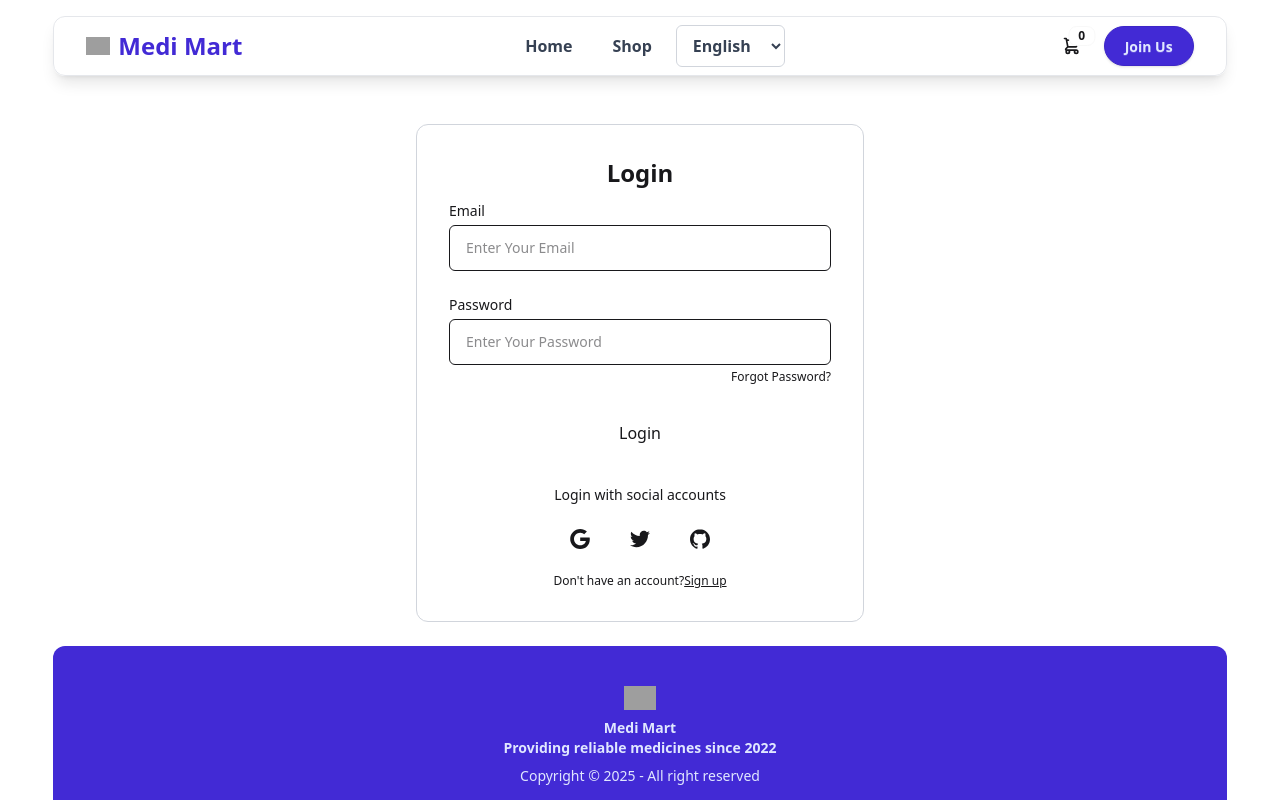
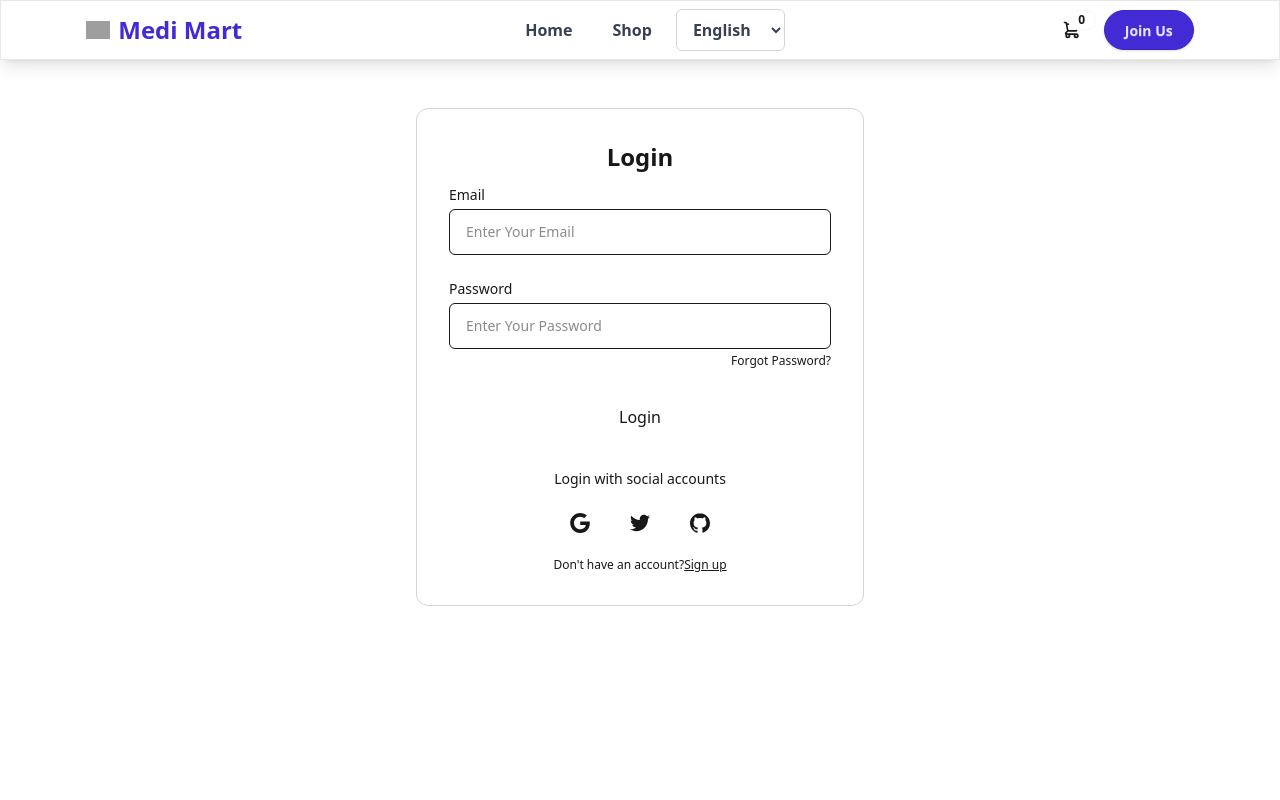
Before and after one commit to Mehedi-Hasan-code/Medi-Mart, a React (Vite) app: page /login in a window 1280 px wide. Shown: the top 800 px of the page. Built offline with nearby package versions, Linux system fonts and the light colour scheme; no server answers; grey boxes are pictures that could not be loaded; what @react-pdf/renderer would draw is missing.

Commit message:
made the nav and footer full width

```diff
--- a/src/Components/Common/Footer.jsx
+++ b/src/Components/Common/Footer.jsx
@@ -17,7 +17,7 @@ const Footer = () => {
       </aside>
       <nav>
         <div className="grid grid-flow-col gap-4">
-          <a>
+          <a href='https://x.com/MehediHasaDev' target='_blank'>
             <svg
               xmlns="http://www.w3.org/2000/svg"
               width="24"
@@ -28,7 +28,7 @@ const Footer = () => {
               <path d="M24 4.557c-.883.392-1.832.656-2.828.775 1.017-.609 1.798-1.574 2.165-2.724-.951.564-2.005.974-3.127 1.195-.897-.957-2.178-1.555-3.594-1.555-3.179 0-5.515 2.966-4.797 6.045-4.091-.205-7.719-2.165-10.148-5.144-1.29 2.213-.669 5.108 1.523 6.574-.806-.026-1.566-.247-2.229-.616-.054 2.281 1.581 4.415 3.949 4.89-.693.188-1.452.232-2.224.084.626 1.956 2.444 3.379 4.6 3.419-2.07 1.623-4.678 2.348-7.29 2.04 2.179 1.397 4.768 2.212 7.548 2.212 9.142 0 14.307-7.721 13.995-14.646.962-.695 1.797-1.562 2.457-2.549z"></path>
             </svg>
           </a>
-          <a>
+          <a href='https://www.youtube.com' target='_blank'>
             <svg
               xmlns="http://www.w3.org/2000/svg"
               width="24"
@@ -39,7 +39,7 @@ const Footer = () => {
               <path d="M19.615 3.184c-3.604-.246-11.631-.245-15.23 0-3.897.266-4.356 2.62-4.385 8.816.029 6.185.484 8.549 4.385 8.816 3.6.245 11.626.246 15.23 0 3.897-.266 4.356-2.62 4.385-8.816-.029-6.185-.484-8.549-4.385-8.816zm-10.615 12.816v-8l8 3.993-8 4.007z"></path>
             </svg>
           </a>
-          <a>
+          <a href='https://web.facebook.com/quazimehedi.hasan.52'target='_blank'>
             <svg
               xmlns="http://www.w3.org/2000/svg"
               width="24"
--- a/src/Components/Common/Navbar/Navbar.jsx
+++ b/src/Components/Common/Navbar/Navbar.jsx
@@ -10,8 +10,10 @@ import Logo from '../Logo/Logo';
 const Navbar = () => {
   const { user } = useContext(AuthContext);
   return (
-    <nav className="backdrop-blur-md bg-white/70 shadow-lg rounded-xl w-full mt-4 mb-6 px-2 lg:px-8 py-2 flex items-center justify-between sticky top-4 z-50 border border-gray-200">
+    <div className="backdrop-blur-md bg-white/70 shadow-lg w-full mb-6 sticky top-0 z-50 border border-gray-200">
       {/* Left: Logo & Mobile Menu */}
+      <div className="max-w-[1440px] mx-auto">
+        <nav className="px-2 lg:px-8 py-2 flex items-center justify-between w-11/12 mx-auto">
           <div className="flex items-center gap-2">
             {/* Mobile menu */}
             <div className="lg:hidden dropdown">
@@ -82,6 +84,8 @@ const Navbar = () => {
             )}
           </div>
         </nav>
+      </div>
+    </div>
   );
 };
 
--- a/src/Components/Tables/ShopTable.jsx
+++ b/src/Components/Tables/ShopTable.jsx
@@ -62,11 +62,11 @@ const ShopTable = ({
                     <div className="join join-vertical">
                       <Button
                         onClick={() => openModal(medicine)}
-                        className="rounded-md bg-black/20 px-4 py-2 text-sm font-medium text-white focus:not-data-focus:outline-none data-focus:outline data-focus:outline-white data-hover:bg-black/30 btn join-item flex items-center gap-2"
+                        className="rounded-md bg-blue-500 hover:bg-blue-600 px-4 py-2 text-sm font-medium text-white transition-colors duration-200 flex items-center justify-center gap-2"
                       >
                         <svg
                           xmlns="http://www.w3.org/2000/svg"
-                          className="w-4 h-4 text-blue-500"
+                          className="w-4 h-4"
                           viewBox="0 0 24 24"
                           fill="none"
                           stroke="currentColor"
@@ -80,7 +80,7 @@ const ShopTable = ({
                         Details
                       </Button>
                       <button
-                        className="btn join-item flex items-center gap-2"
+                        className="btn join-item bg-green-500 hover:bg-green-600 text-white px-4 py-2 rounded-md text-sm font-medium transition-colors duration-200 flex items-center justify-center gap-2"
                         onClick={() =>
                           addItem({
                             id: medicine._id,
@@ -100,7 +100,7 @@ const ShopTable = ({
                       >
                         <svg
                           xmlns="http://www.w3.org/2000/svg"
-                          className="w-4 h-4 text-green-500"
+                          className="w-4 h-4"
                           viewBox="0 0 24 24"
                           fill="none"
                           stroke="currentColor"
--- a/src/Layouts/RootLayout.jsx
+++ b/src/Layouts/RootLayout.jsx
@@ -6,15 +6,15 @@ import Navbar from '../Components/Common/Navbar/Navbar';
 const RootLayout = () => {
   return (
     <>
+      <Navbar />
       <div className="max-w-[1440px] mx-auto">
         <div className="w-11/12 mx-auto flex flex-col min-h-screen">
-          <Navbar />
           <div className="grow">
             <Outlet />
           </div>
-          <Footer />
         </div>
       </div>
+      <Footer />
     </>
   );
 };
```
Lines whose indentation alone changed are shown as unchanged.
